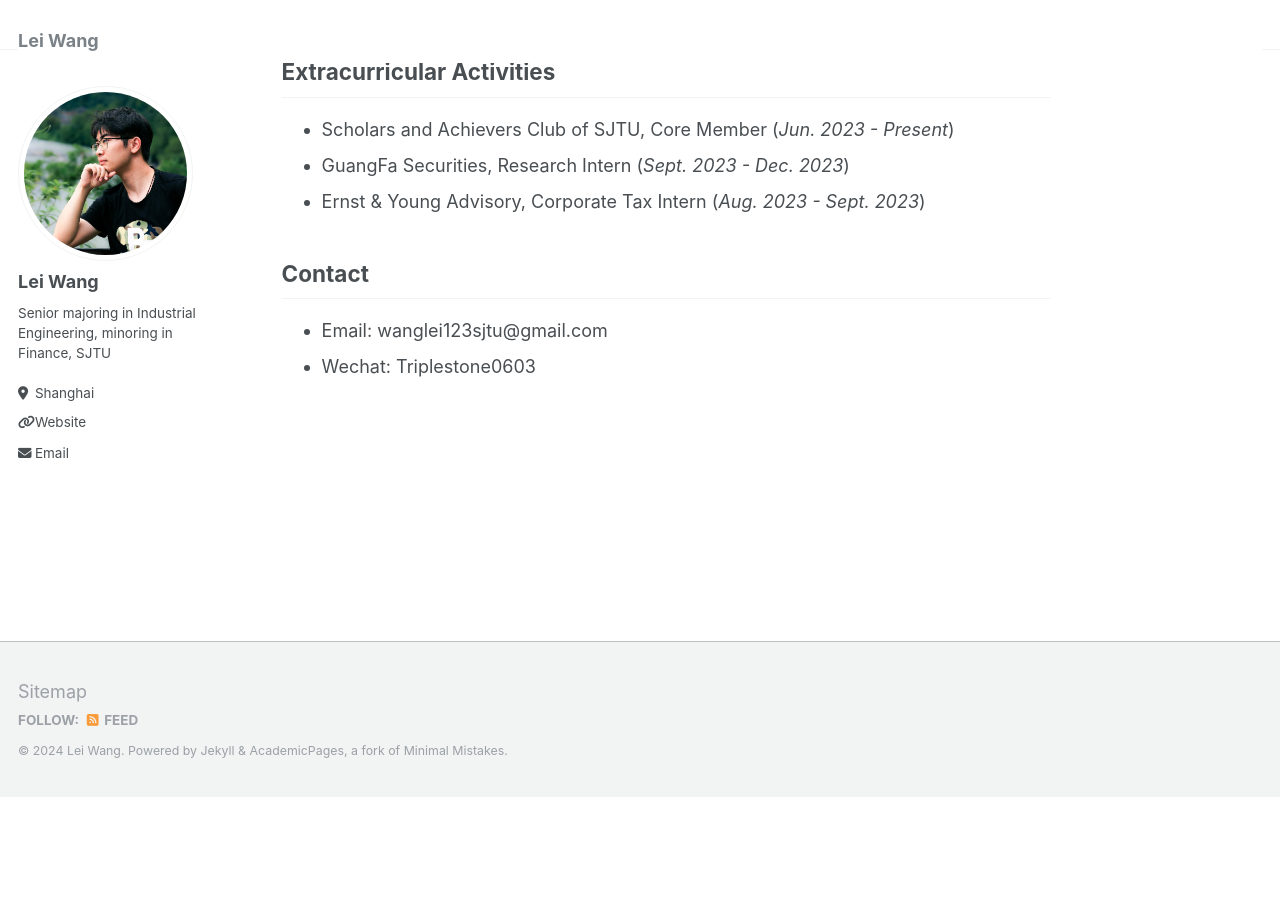
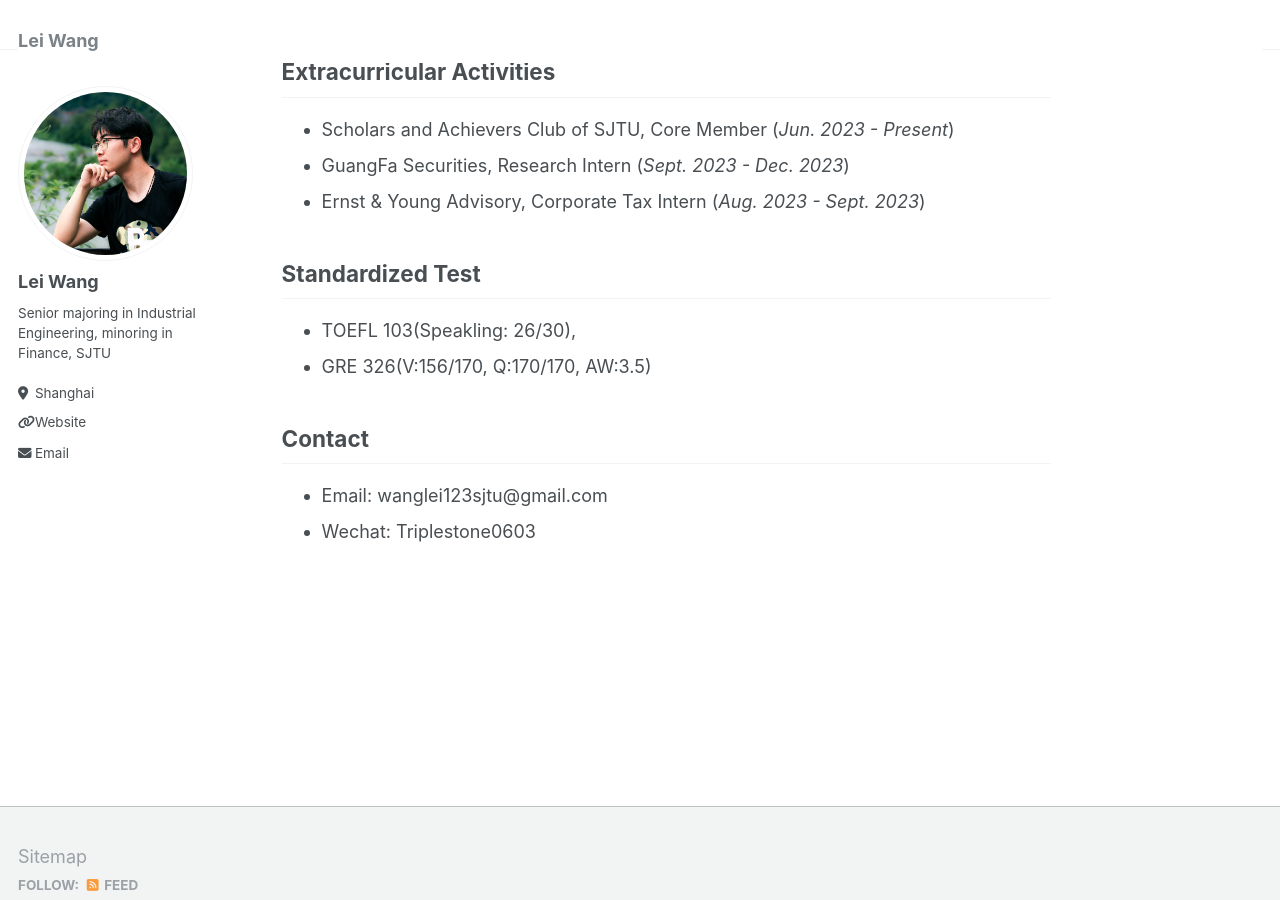
Before and after one commit to Wanglei123SJTU/Wanglei123SJTU.github.io, a Jekyll site: the page built from _pages/about.md, in a window 1280 px wide and 900 px high, scrolled down 3499 px. Built offline with Jekyll 4.4.1, drawn with Linux system fonts in a browser that asks for light colours; before the commit the page ends 4296 px from its top, so only the background shows below that.

Commit message:
Update about.md

```diff
--- a/_pages/about.md
+++ b/_pages/about.md
@@ -89,6 +89,11 @@ Extracurricular Activities
 * GuangFa Securities, Research Intern                                                  (_Sept. 2023 - Dec. 2023_)
 * Ernst & Young Advisory, Corporate Tax Intern                                 (_Aug. 2023 - Sept. 2023_)
 
+Standardized Test
+------
+* TOEFL 103(Speakling: 26/30),
+* GRE 326(V:156/170, Q:170/170, AW:3.5)
+
 Contact
 ------
 * Email: wanglei123sjtu@gmail.com
```
